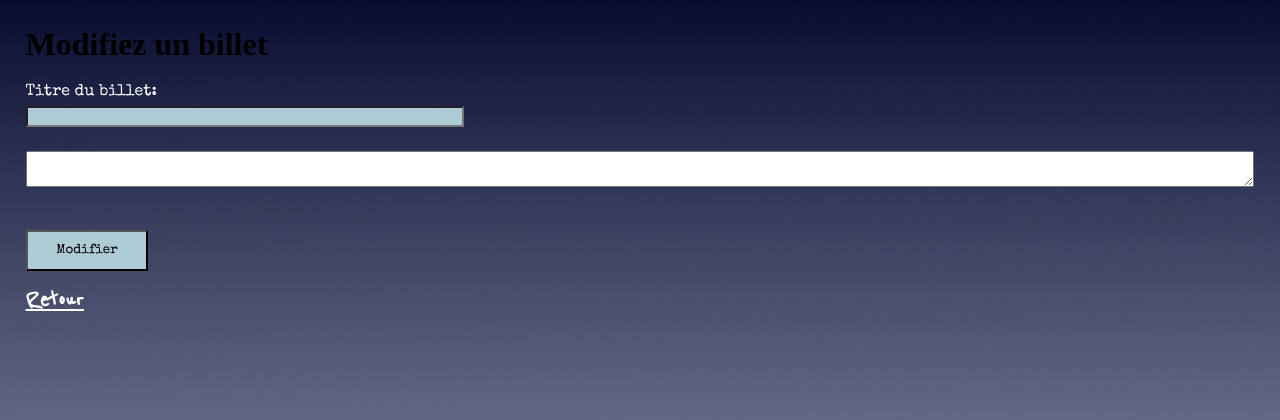
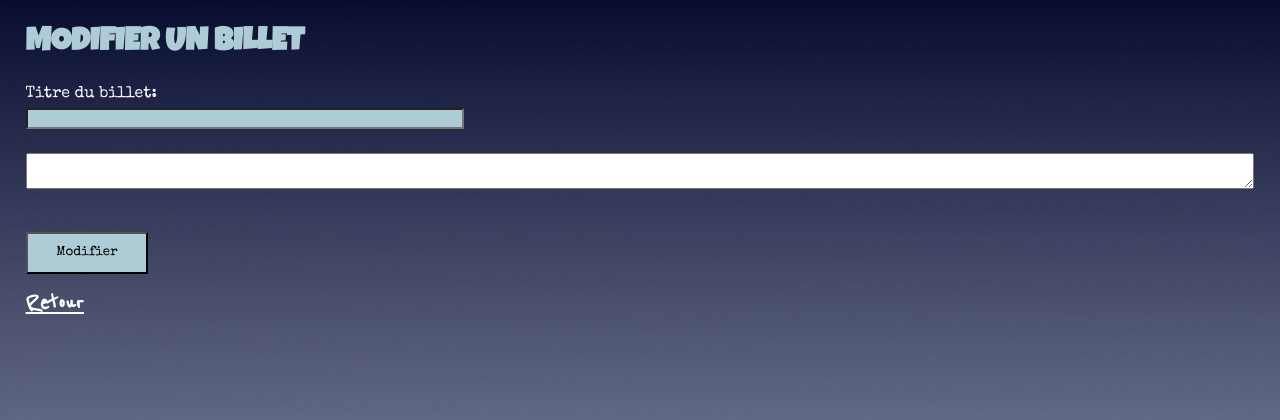
Before and after one commit to mentzelia/projet4, a PHP site: page /view/backend/modifyPostView.php in a window 1280 px wide. Shown: the top 420 px of the page. Run offline with PHP 8.4, Linux system fonts and the light colour scheme; the template is opened without the code that fills it, so the values that code supplies are empty; some libraries are stand-ins or nearby versions.

Commit message:
modification des titres de h1 en h2 pour pages modifications de billets. Css de page de modification de billet ok.

```diff
--- a/view/backend/listPostsView.php
+++ b/view/backend/listPostsView.php
@@ -2,7 +2,7 @@
 
 <?php ob_start(); ?>
 
-<h1>Quel billet souhaitez-vous modifier?</h1><br />
+<h2>Quel billet souhaitez-vous modifier?</h2><br />
 
 <?php
 while ($data = $posts->fetch())
--- a/view/backend/modifyPostView.php
+++ b/view/backend/modifyPostView.php
@@ -10,7 +10,7 @@
     <script>tinymce.init({ selector:'textarea' });</script>
 </head>
 <body>
-    <h1>Modifiez un billet</h1>
+    <h2>Modifier un billet</h2>
 
     <form method="post" action="index.php?action=updatePost&id=<?= $postId ?>">
         <label for="title">Titre du billet:</label>
```
